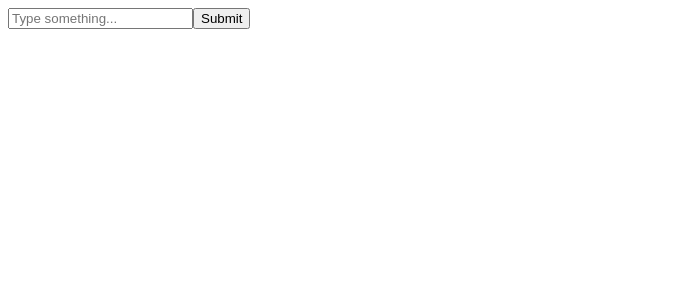
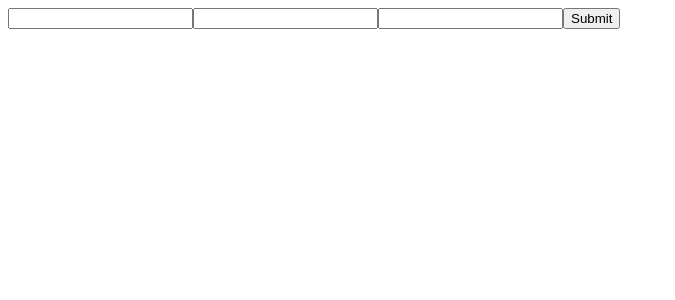
Before and after one commit to Ruqayah22/falaq-projects, a React (Vite) app in the folder to_do_list/: page / in a window 1280 px wide. Shown: the top 300 px of the page, without its empty margins (0-675 px from the left). Built offline with nearby package versions, Linux system fonts and the light colour scheme.

Commit message:
test form from the doc of the react hook form

```diff
--- a/to_do_list/src/app/index.tsx
+++ b/to_do_list/src/app/index.tsx
@@ -1,65 +1,88 @@
-import { useState } from "react";
-import { useForm, type SubmitHandler } from "react-hook-form";
+// import { useState } from "react";
+// import { useForm, type SubmitHandler } from "react-hook-form";
 
-// type Inputs = {
+// // type Inputs = {
+// //   text: string;
+// // };
+
+// interface IFormInput {
 //   text: string;
-// };
+// }
+
+
+// export default function App() {
+// //   const {
+// //     register,
+// //     handleSubmit,
+// //     // watch,
+// //     // formState: { errors },
+// //     reset,
+// //   } = useForm<Inputs>(
+// //     // {
+// // //     defaultValues: {
+// // //       text: "",
+// // //     },
+// // //   }
+// // );
+// const { register, handleSubmit, reset } = useForm<IFormInput>();
+
+//   //   const onSubmit: SubmitHandler<Inputs> = (data) => console.log(data);
+
+//   //   console.log(watch("text")); // watch input value by passing the name of it
+
+//   // const toDo = watch("text");
+
+//   const [items, setItems] = useState<string[]>([]);
+
+// //   const onSubmit: SubmitHandler<Inputs> = (data) => {
+//     const onSubmit: SubmitHandler<IFormInput> = (data) => {
+//       setItems((prev) => [...prev, data.text]);
+//       // console.log(data.text);
+//       reset();
+//     };
+
+//   return (
+//     <form onSubmit={handleSubmit(onSubmit)}>
+//       <input
+//         // defaultValue="test"
+//         {...register("text")}
+//         placeholder="Type something..."
+//       />
+
+//       {/* <input defaultValue="test" {...(register("text"), { required: true })} /> */}
+//       {/* {errors.text && <span>This field is required</span>} */}
+
+//       <input type="submit" />
+
+//       {/* <p>{toDo}</p> */}
+//       <ul>
+//         {items.map((item, index) => (
+//           <li key={index}>{item}</li>
+//         ))}
+//       </ul>
+//     </form>
+//   );
+// }
+
+
+import { useForm, type SubmitHandler} from "react-hook-form";
 
 interface IFormInput {
-  text: string;
+  firstName: string;
+  lastName: string;
+  age: number;
 }
 
-
 export default function App() {
-//   const {
-//     register,
-//     handleSubmit,
-//     // watch,
-//     // formState: { errors },
-//     reset,
-//   } = useForm<Inputs>(
-//     // {
-// //     defaultValues: {
-// //       text: "",
-// //     },
-// //   }
-// );
-const { register, handleSubmit, reset } = useForm<IFormInput>();
-
-  //   const onSubmit: SubmitHandler<Inputs> = (data) => console.log(data);
-
-  //   console.log(watch("text")); // watch input value by passing the name of it
-
-  // const toDo = watch("text");
-
-  const [items, setItems] = useState<string[]>([]);
-
-//   const onSubmit: SubmitHandler<Inputs> = (data) => {
-    const onSubmit: SubmitHandler<IFormInput> = (data) => {
-      setItems((prev) => [...prev, data.text]);
-      // console.log(data.text);
-      reset();
-    };
+  const { register, handleSubmit } = useForm<IFormInput>();
+  const onSubmit: SubmitHandler<IFormInput> = (data) => console.log(data);
 
   return (
     <form onSubmit={handleSubmit(onSubmit)}>
-      <input
-        // defaultValue="test"
-        {...register("text")}
-        placeholder="Type something..."
-      />
-
-      {/* <input defaultValue="test" {...(register("text"), { required: true })} /> */}
-      {/* {errors.text && <span>This field is required</span>} */}
-
+      <input {...register("firstName", { required: true, maxLength: 20 })} />
+      <input {...register("lastName", { pattern: /^[A-Za-z]+$/i })} />
+      <input type="number" {...register("age", { min: 18, max: 99 })} />
       <input type="submit" />
-
-      {/* <p>{toDo}</p> */}
-      <ul>
-        {items.map((item, index) => (
-          <li key={index}>{item}</li>
-        ))}
-      </ul>
     </form>
   );
 }
```
